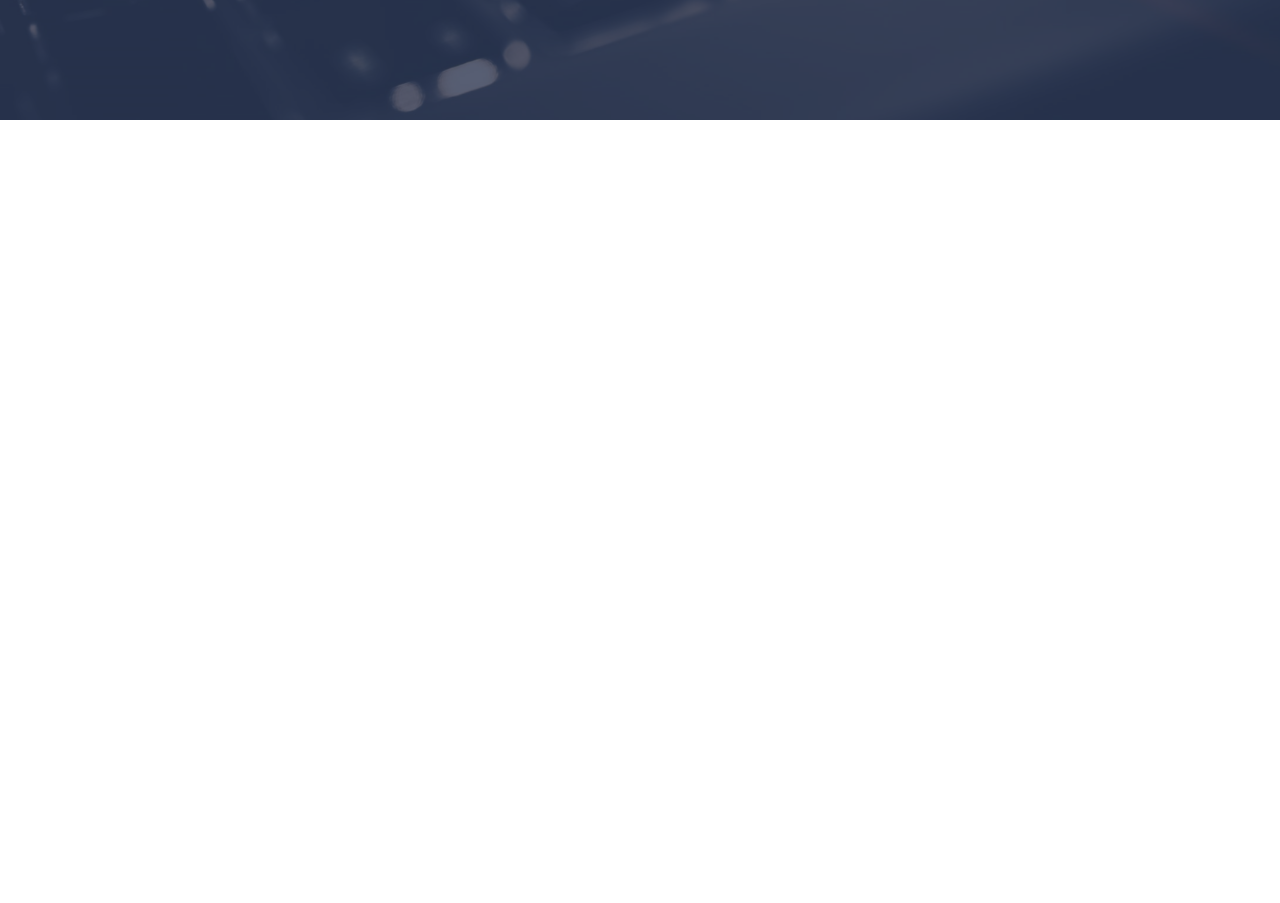
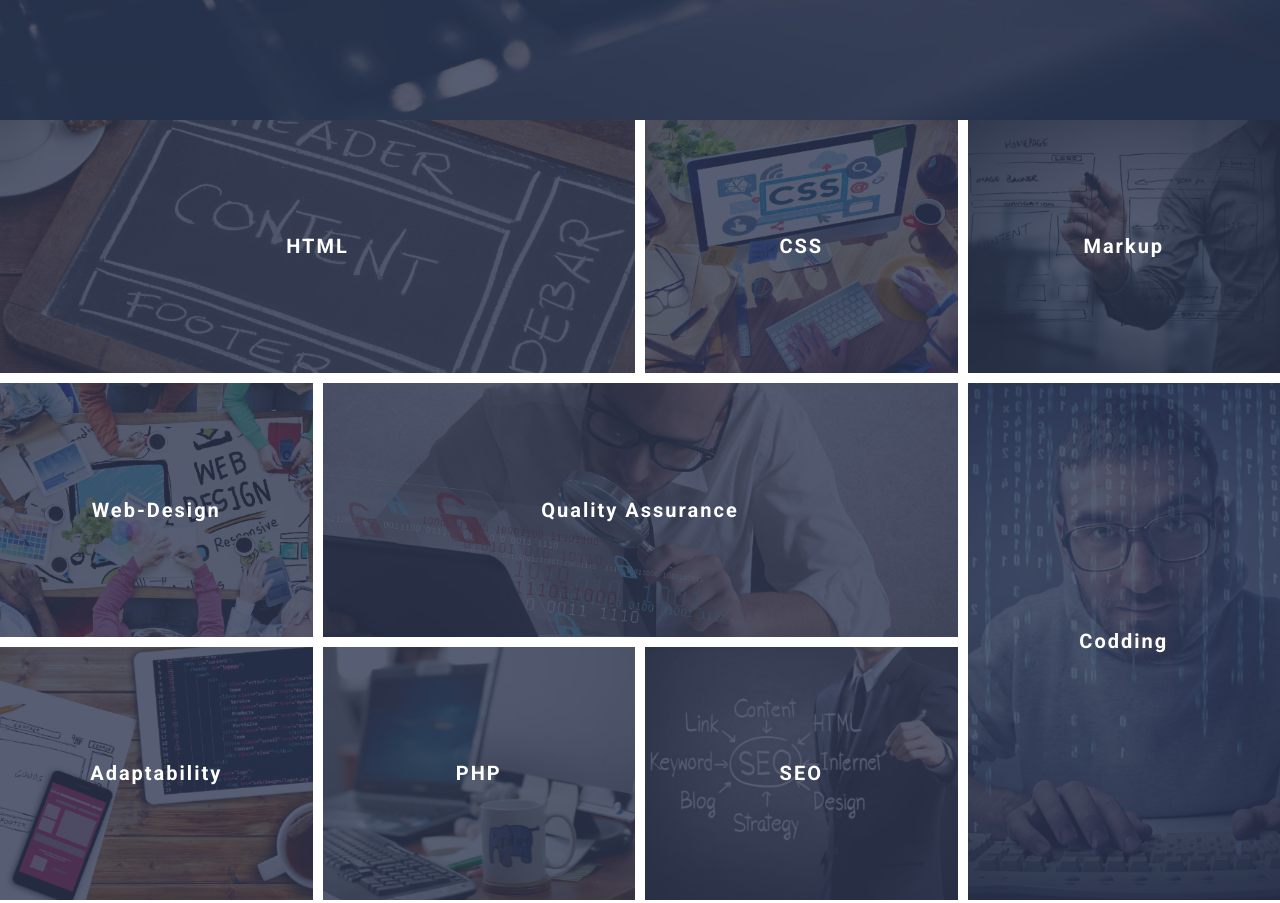
Before and after one commit to alexaandrievskaya/20200805__grid-template, a website: page index.html in a window 1280 px wide. Shown: the part 680-1583 px from the top of the page. Before the commit the page ends 1244 px from the top, so only its background shows below. Drawn offline with Linux system fonts and the light colour scheme.

Commit message:
UPD: styled skills section

```diff
--- a/assets/scss/style.scss
+++ b/assets/scss/style.scss
@@ -48,19 +48,35 @@ a {
 
 input {}
 
+.btn-accent,
 .btn {
   display: block;
   padding: 18px 20px;
-  /*height: 60px;*/
+  height: 60px;
   font-size: 1.25rem;
+  transition: background-color 0.5s;
+  text-align: center;
+  letter-spacing: 0.1em;
+
   border: 2px solid #ffffff;
   background-color: rgba(255, 255, 255, 0.1);
   min-width: 250px;
-  text-align: center;
-  letter-spacing: 0.1em;
-  transition: background-color 0.5s;
 }
 
+.btn-accent {
+  border: 2px solid #2d3651;
+  background-color: rgba(#2d3651, 0.8);
+  min-width: 250px;
+}
+
+.btn {
+  border: 2px solid #ffffff;
+  background-color: rgba(255, 255, 255, 0.1);
+  min-width: 250px;
+}
+
+.btn-accent:hover,
+.btn-accent:focus,
 .btn:hover,
 .btn:focus {
   background-color: #d66926;
@@ -178,3 +194,113 @@ input {}
 .header-content__buttons .btn:first-of-type {
   margin-right: 20px;
 }
+
+.skills {
+  padding: 10px;
+  margin-bottom: 30px;
+}
+
+.skills__container {
+  display: grid;
+  grid-gap: 10px;
+  grid-template-areas: "a1 a1 a2 a3" "a4 a5 a5 a6" "a7 a8 a9 a6";
+  margin-bottom: 20px;
+}
+
+.skills__button {
+  display: flex;
+  justify-content: center;
+}
+
+.skill-item {
+  position: relative;
+  background-color: #2d3651;
+  min-height: calc(33.333vh - 13.3px);
+  overflow: hidden;
+  /*TODO: no less then 200px height*/
+}
+
+.skill-item:nth-of-type(1) {
+  grid-area: a1;
+}
+.skill-item:nth-of-type(2) {
+  grid-area: a2;
+}
+.skill-item:nth-of-type(3) {
+  grid-area: a3;
+}
+.skill-item:nth-of-type(4) {
+  grid-area: a4;
+}
+.skill-item:nth-of-type(5) {
+  grid-area: a5;
+}
+.skill-item:nth-of-type(6) {
+  grid-area: a6;
+}
+.skill-item:nth-of-type(7) {
+  grid-area: a7;
+}
+.skill-item:nth-of-type(8) {
+  grid-area: a8;
+}
+.skill-item:nth-of-type(9) {
+  grid-area: a9;
+}
+
+.skill-item__image {
+  position: absolute;
+  top: 0;
+  right: 0;
+  bottom: 0;
+  left: 0;
+  background-position: 50% 50%;
+  background-size: cover;
+  transition: transform 0.5s;
+}
+
+.skill-item__overlay {
+  position: absolute;
+  top: 0;
+  right: 0;
+  bottom: 0;
+  left: 0;
+  z-index: 1;
+  background-color: #2d3651;
+  opacity: 0.8;
+  transition: opacity 0.5s;
+}
+
+.skill-item__tittle {
+  position: absolute;
+  top: 0;
+  right: 0;
+  bottom: 0;
+  left: 0;
+  z-index: 2;
+  margin: 0;
+}
+
+.skill-item__link {
+  display: flex;
+  padding: 20px;
+  height: 100%;
+  width: 100%;
+  align-items: center;
+  justify-content: center;
+  font-size: 1.25rem;
+  letter-spacing: 0.1em;
+  transition: color 0.5s;
+}
+
+.skill-item:hover .skill-item__overlay {
+  opacity: 0.95 !important;
+}
+
+.skill-item:hover .skill-item__image {
+  transform: scale(1.1);
+}
+
+.skill-item:hover .skill-item__link {
+  color: #d66926;
+}
--- a/index.html
+++ b/index.html
@@ -126,7 +126,7 @@
       </article>
     </div>
     <div class="skills__button">
-      <a class="btn" href="#">View all skills...</a>
+      <a class="btn-accent" href="#">View all skills...</a>
     </div>
   </section>
 
```
Also changed, not shown: assets/css/style.css.
